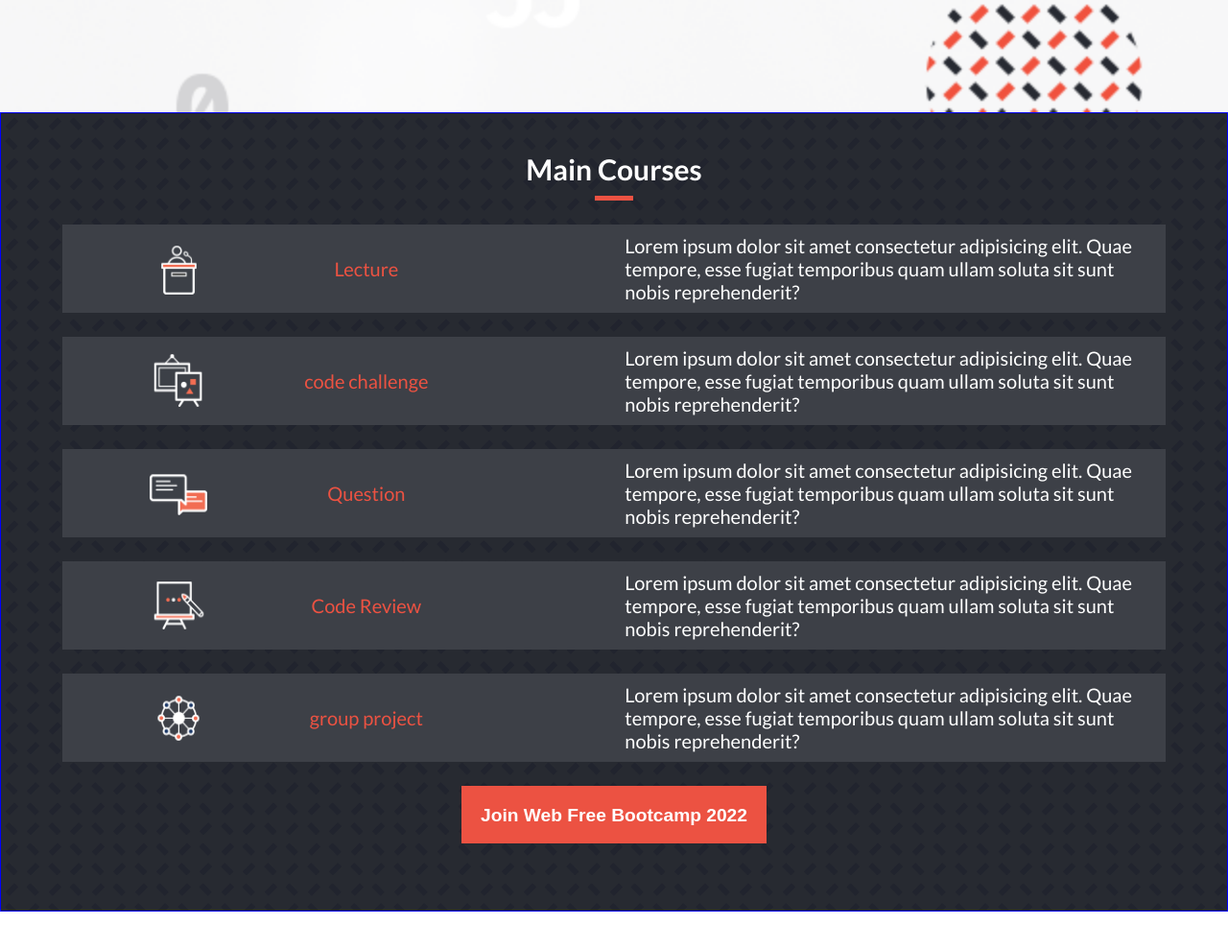
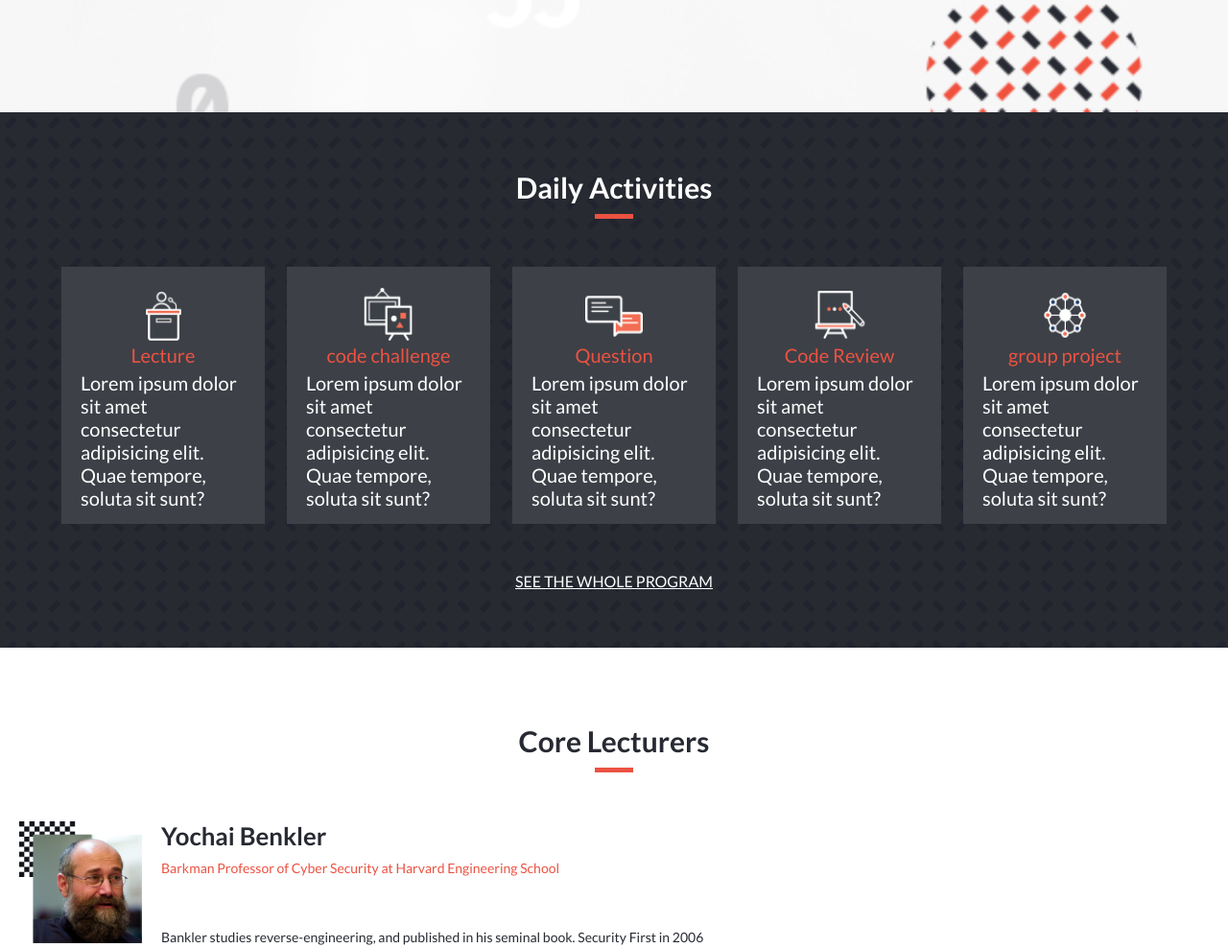
Before and after one commit to kusiLaw/web-dev-course, a website: page index.html in a window 1280 px wide. Shown: the part 683-1671 px from the top of the page at 96% size. Drawn offline with Linux system fonts and the light colour scheme.

Commit message:
update daily activities
- it makes program responsive for both mobile and desktop
- it scale hover effect to 1.2

```diff
--- a/index.html
+++ b/index.html
@@ -94,9 +94,10 @@
     <main class="page-content">
       <section class="main-program">
         <div class="program-header-wrap">
-          <h2>Main Courses</h2>
+          <h2>Daily Activities</h2>
           <div class="program-style"></div>
         </div>
+        <div class="pragram-list-wrapper">
           <div class="program-list">
             <div class="program-header">
               <img class="program-img" src="./images/program_icon_01.png" alt="">
@@ -107,8 +108,8 @@
 
             <div class="program-text">
               <p>
-              Lorem ipsum dolor sit amet consectetur adipisicing elit. Quae tempore, esse fugiat temporibus quam ullam
-              soluta sit sunt nobis reprehenderit?
+                Lorem ipsum dolor sit amet consectetur adipisicing elit. Quae tempore,
+                soluta sit sunt?
               </p>
             </div>
           </div>
@@ -122,8 +123,8 @@
 
             <div class="program-text">
               <p>
-              Lorem ipsum dolor sit amet consectetur adipisicing elit. Quae tempore, esse fugiat temporibus quam ullam
-              soluta sit sunt nobis reprehenderit?
+                Lorem ipsum dolor sit amet consectetur adipisicing elit. Quae tempore,
+                soluta sit sunt?
               </p>
             </div>
           </div>
@@ -137,8 +138,8 @@
 
             <div class="program-text">
               <p>
-              Lorem ipsum dolor sit amet consectetur adipisicing elit. Quae tempore, esse fugiat temporibus quam ullam
-              soluta sit sunt nobis reprehenderit?
+                Lorem ipsum dolor sit amet consectetur adipisicing elit. Quae tempore,
+                soluta sit sunt?
               </p>
             </div>
           </div>
@@ -152,8 +153,8 @@
 
             <div class="program-text">
               <p>
-              Lorem ipsum dolor sit amet consectetur adipisicing elit. Quae tempore, esse fugiat temporibus quam ullam
-              soluta sit sunt nobis reprehenderit?
+                Lorem ipsum dolor sit amet consectetur adipisicing elit. Quae tempore,
+                soluta sit sunt?
               </p>
             </div>
           </div>
@@ -167,11 +168,13 @@
 
             <div class="program-text">
               <p>
-              Lorem ipsum dolor sit amet consectetur adipisicing elit. Quae tempore, esse fugiat temporibus quam ullam
-              soluta sit sunt nobis reprehenderit?
+                Lorem ipsum dolor sit amet consectetur adipisicing elit. Quae tempore,
+                soluta sit sunt?
               </p>
             </div>
           </div>
+        </div>
+        <p class="desktop-activities"><a href="#">SEE THE WHOLE PROGRAM</a></p>
         <div class="join">
           <button>Join Web Free Bootcamp 2022</button>
         </div>
--- a/sass/pages/_main_page.scss
+++ b/sass/pages/_main_page.scss
@@ -6,30 +6,51 @@ main{
     background-image: url("../../images/pattern_bg.png");
     background-repeat: repeat;
     background-color: $colorDark;
-    padding: 5%;
     color: white;
     display: flex;
     flex-direction: column;
-    padding-bottom: 4rem;
-    padding-top: 4rem;
-    min-height: 80.7rem;
+    padding:4rem 5%;
     height: auto;
     justify-content: space-between;
-    // align-content: center;
     gap: 2.5rem;
-    @include border(blue);
     font-size: 1.6rem;
+
+    @media  (min-width: $layout-breakpoint-small) {
+      gap: 5rem;
+      padding:6rem 5%;
+    }
+
+
+    .pragram-list-wrapper{
+      display: flex;
+      gap: 2rem;
+      flex-direction: column;
+      // @include border(blue);
+      @media  (min-width: $layout-breakpoint-small) {
+        flex-direction: row;
+        gap: 2%;
+      }
+
+    }
 
     .program-list {
       // background-color: $colorGray;
-
       height: auto;
       display: flex;
-      padding: 1rem;
+      padding: 2rem;
       gap: 2%;
       background-color:  #3d4047;
       align-items: center;
       // @include border(blue);
+      @media  (min-width: $layout-breakpoint-small) {
+        flex-direction: column;
+         width: 18.6%;
+         gap: 2%;
+
+         &:hover{
+          transform: scale(1.1);
+         }
+      }
 
       .program-header {
         display: flex;
@@ -39,6 +60,11 @@ main{
         // padding: 1rem;
         height: 100%;
         // @include border;
+        @media  (min-width: $layout-breakpoint-small) {
+          flex-direction: column;
+          width: 100%;
+        }
+
       }
 
       .program-text{
@@ -49,6 +75,10 @@ main{
         font-size: 2rem;
         height: auto;
         // @include border;
+        @media  (min-width: $layout-breakpoint-small) {
+          flex-direction: column;
+          width: 100%;
+        }
       }
 
       .program-img{
@@ -66,6 +96,10 @@ main{
         align-items: center;
         // @include border;
         width: 60%;
+        @media  (min-width: $layout-breakpoint-small) {
+          width: 100%;
+        }
+
         p{
           color: $colorPrimary;
           display: flex;
@@ -79,11 +113,31 @@ main{
       }
     }
 
+    .desktop-activities{
+      display: flex;
+      align-self: center;
+      text-decoration: underline;
+      @media  (max-width: $layout-breakpoint-small) {
+        display: none;
+      }
+      & a{
+        color: white;
+
+        &:hover{
+          color: $colorPrimary;
+        }
+      }
+    }
     .join{
         height: auto;
         display: flex;
         justify-content: center;
         margin-bottom: 3rem;
+
+      @media  (min-width: $layout-breakpoint-small) {
+        display: none;
+      }
+
 
       button{
         height: 6rem;
```
Also changed, not shown: css/main.css, 1 other file. Lines whose indentation alone changed are shown as unchanged.
